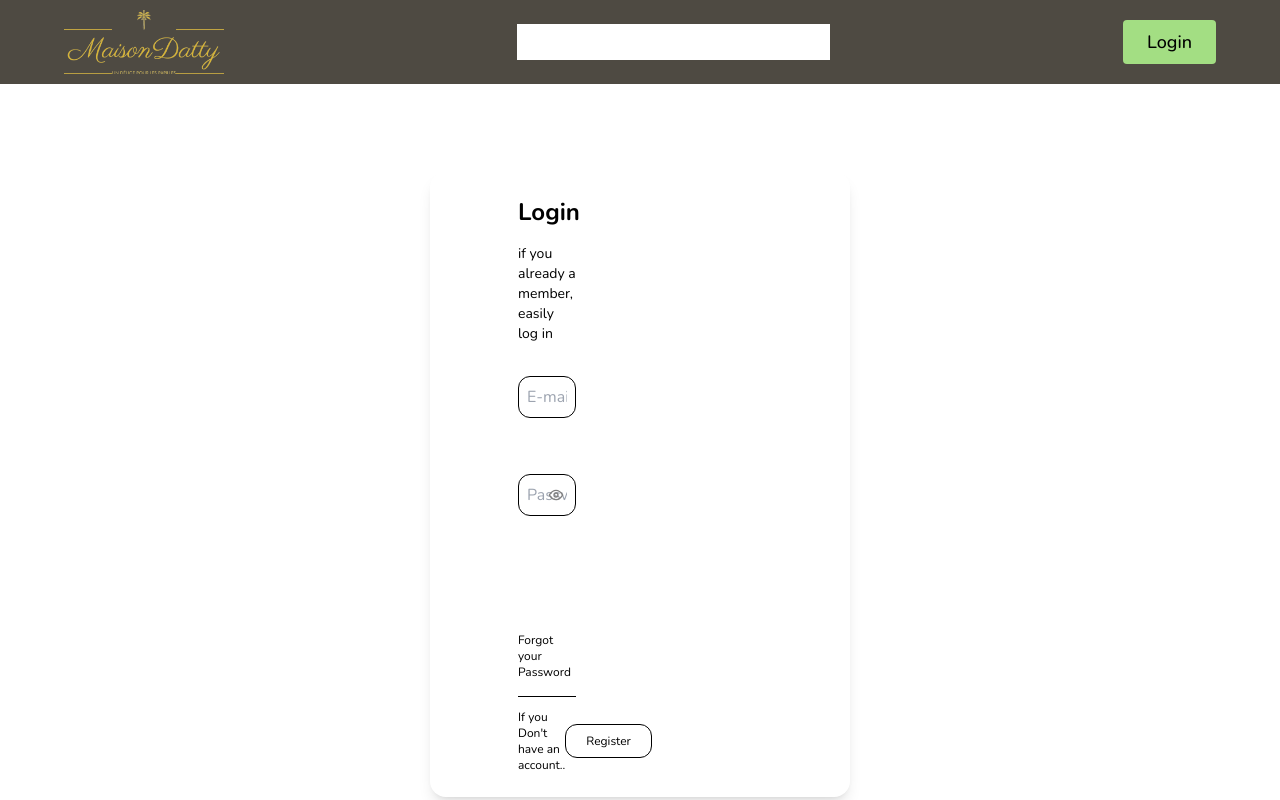
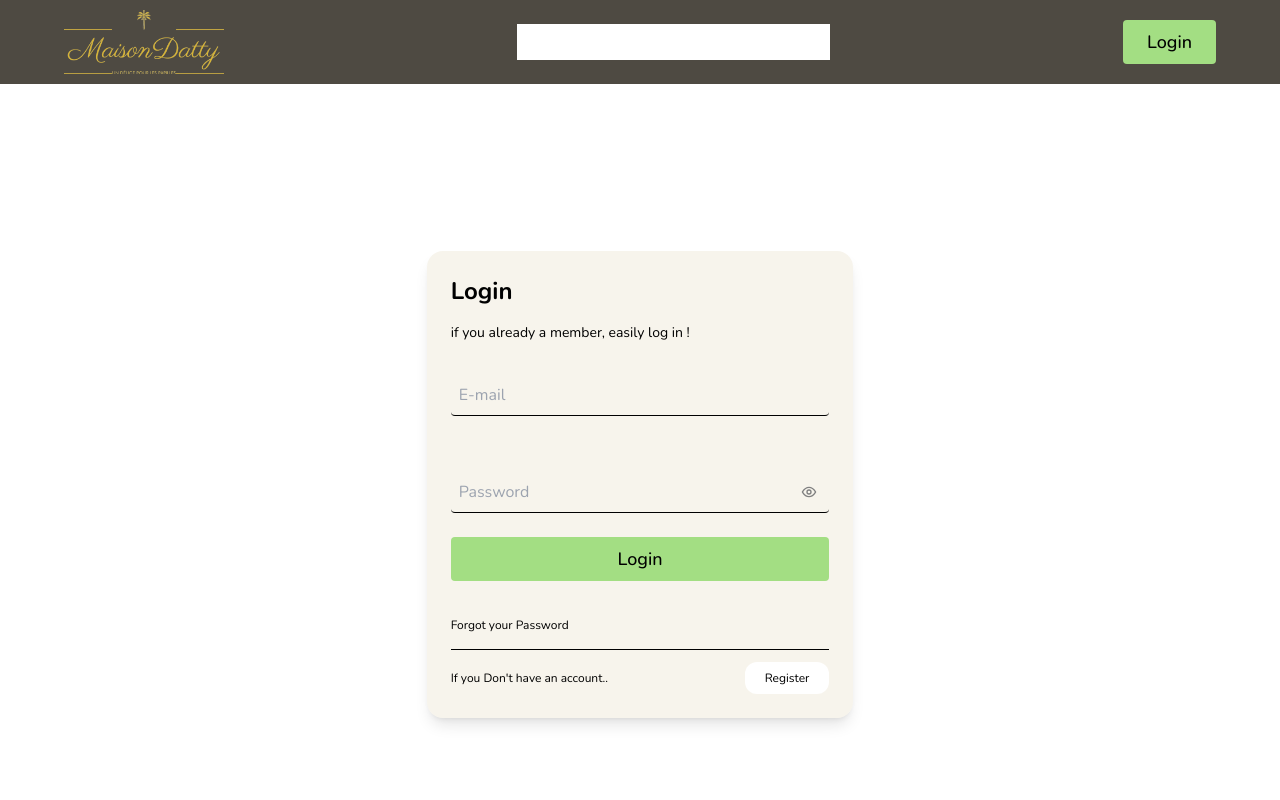
Before and after one commit to AbdelhaqNouhi/Fil-Rouge, a React (Vite) app in the folder Client/: page /signIn in a window 1280 px wide. Shown: the top 800 px of the page. Built offline with nearby package versions, Linux system fonts and the light colour scheme.

Commit message:
add login page

```diff
--- a/Client/src/assets/styles/PrimaryButton.css
+++ /dev/null
@@ -1,159 +0,0 @@
-@font-face {
-  font-family: "Valorant";
-  src: url("Valorant.otf");
-}
-
-:root {
-  --v-primary: #D4C7A0;
-  --v-white: #ece8e1;
-  --v-black: #0f1923;
-  --v-outline: rgba(236, 232, 225, 0.5);
-}
-
-*,
-::after,
-::before {
-  box-sizing: border-box;
-}
-
-html,
-body {
-  font-family: "Valorant";
-}
-
-#container {
-  display: flex;
-  flex-direction: column;
-  justify-content: center;
-  align-items: center;
-}
-
-.box {
-  width: 50%;
-}
-
-.logo {
-  fill: var(--v-white);
-}
-
-.betaText {
-  font-size: 2rem;
-  line-height: 2.5rem;
-  font-weight: 400px;
-  text-align: center;
-  margin-bottom: 20px;
-  margin-top: 40px;
-}
-
-button {
-  font-family: "DIN Next LT Pro Bold";
-  font-weight: 400;
-  width: 100%;
-  margin-bottom: 3rem;
-  position: relative;
-  display: block;
-  font-size: 1.9rem;
-  padding: 0.7rem;
-  border: 0;
-  text-transform: uppercase;
-  background-color: transparent;
-  cursor: pointer;
-  color: var(--v-white);
-}
-
-button:hover {
-  color: var(--v-white);
-}
-
-button::before,
-button::after {
-  background-color: transparent;
-  content: "";
-  display: block;
-  position: absolute;
-  height: calc(50% - 0.4rem);
-  width: 100%;
-  border: 1px solid var(--v-outline);
-  left: 0;
-}
-
-button::before {
-  border-bottom: 0;
-  top: 0;
-}
-
-button::after {
-  border-top: 0;
-  bottom: 0;
-}
-
-/* LABEL  */
-.label {
-  position: relative;
-  overflow: hidden;
-  margin: 0;
-}
-
-.label:before {
-  content: "";
-  height: 100%;
-  display: block;
-  position: absolute;
-  width: 100%;
-  left: 0;
-  bottom: 0;
-}
-
-/* Hover Effect */
-.hover-effect {
-  content: "";
-  display: block;
-  position: absolute;
-  height: 100%;
-  width: 120%;
-  top: 0;
-  left: -5%;
-  z-index: 1;
-  background-color: var(--v-primary);
-  transform: translateX(-100%) skew(-10deg);
-  transition: -webkit-transform 0.3s ease-out;
-  transition: transform 0.3s ease-out;
-}
-
-button:hover .hover-effect {
-  transform: translateX(0) skew(-10deg);
-}
-
-/* Label Text */
-.label-text {
-  position: relative;
-  display: block;
-  padding: 1rem;
-  background-color: transparent;
-  z-index: 1;
-}
-
-.label-text:after {
-  content: "";
-  display: block;
-  position: absolute;
-  height: 0.6rem;
-  width: 0.6rem;
-  right: 0;
-  bottom: 0;
-  background-color: var(--v-black);
-  transition: background-color 0.2s ease-in;
-}
-button:hover .label-text:after {
-  background-color: var(--v-white);
-}
-
-/* PRIMARY BUTTON */
-.primary {
-  color: var(--v-black);
-}
-
-.primary .label::before {
-  border: 1px solid #000000;
-  /* background-color: var(--v-white); */
-}
--- a/Client/src/components/Home/About.jsx
+++ b/Client/src/components/Home/About.jsx
@@ -4,7 +4,7 @@ import img from '../../assets/images/aboutus.jpg'
 const About = () => {
     return (
         <div className="md:my-10 my-16 mx-6 md:mx-16">
-            <div class="bg-[#D4C7A0] bg-opacity-20 rounded flex md:justify-between max-md:flex-col gap-12 px-4 py-4">
+            <div class="bg-secondary bg-opacity-20 rounded flex md:justify-between max-md:flex-col gap-12 px-4 py-4">
                 <div class="w-1/2 h-full max-md:w-full">
                     <img className='rounded' src={img} alt="" />
                 </div>
--- a/Client/src/components/Home/Contact.jsx
+++ b/Client/src/components/Home/Contact.jsx
@@ -5,7 +5,7 @@ import CustomButton from '../custom/button/CustomButton'
 const Contact = () => {
     return (
         <div className=' md:my-10 my-16 mx-6 md:mx-16'>
-            <div className='bg-[#D4C7A0] bg-opacity-20 rounded p-8 flex justify-between max-md:flex-col gap-10'>
+            <div className='bg-secondary bg-opacity-20 rounded p-8 flex justify-between max-md:flex-col gap-10'>
                 <div className='flex flex-col gap-16 max-md:gap-8'>
                     <h2 className='font-medium text-2xl'>Contact Us</h2>
                     <div className='flex flex-col gap-10'>
--- a/Client/src/layouts/button/PrimaryButton.tsx
+++ /dev/null
@@ -1,26 +0,0 @@
-import React from "react";
-import "../../assets/styles/PrimaryButton.css";
-import { useState } from "react";
-
-
-interface Prop{
-  children:string
-  onClick:()=>void
-  width:string
-}
-const PrimaryButton = (props:Prop) => {
-  return (
-    <div id="container">
-      <div className={`button ${props.width}`}>
-        <button className="primary" onClick={props.onClick}>
-          <div className="label">
-            <span className="hover-effect"></span>
-            <span className="label-text">{props.children}</span>
-          </div>
-        </button>
-      </div>
-    </div>
-  );
-};
-
-export default PrimaryButton;
--- a/Client/src/pages/Home.jsx
+++ b/Client/src/pages/Home.jsx
@@ -1,6 +1,5 @@
 import React from "react";
 import Typewriter from "typewriter-effect";
-// import PrimaryButton from "../layouts/Button/PrimaryButton";
 import CustomButton from "../components/custom/button/CustomButton";
 import Background from '../assets/images/Background.png'
 import Background2 from '../assets/images/Background2.png'
@@ -38,11 +37,6 @@ const Home = () => {
                             <h1>Customer in all simplicity.</h1>
                         </div>
                         <div className='flex'>
-                            {/* <PrimaryButton
-                                children={"Shop Online"}
-                                onClick={() => Sign_up()}
-                                width={"w-60"}
-                            /> */}
                             <CustomButton text="Shop Online" className='font-medium' />
                         </div>
                         <img className="bg-cover w-1/2 max-lg:hidden" src={Background2} alt="img" />
--- a/Client/src/pages/SignIn.jsx
+++ b/Client/src/pages/SignIn.jsx
@@ -2,6 +2,7 @@ import React from "react";
 import { Link, NavLink } from "react-router-dom";
 import { useState } from "react";
 import { useNavigate } from "react-router-dom";
+import CustomButton from "../components/custom/button/CustomButton";
 
 
 const SignIn = () => {
@@ -36,15 +37,15 @@ const SignIn = () => {
     return (
         <div>
             <div className="min-h-screen flex justify-center items-center">
-                <div className="bg-gray-100 flex rounded-2xl shadow-lg max-w-3/1 items-center p-6">
-                    <div className="md:w-1/2 w-screen px-16">
+                <div className="bg-secondary md:w-1/3 w-full mx-6 bg-opacity-20 flex rounded-2xl shadow-lg items-center p-6">
+                    <div className="w-full">
                         <h2 className="font-bold text-2xl text-blue-500">Login</h2>
                         <p className="text-sm mt-4">
-                            if you already a member, easily log in
+                            if you already a member, easily log in !
                         </p>
                         <form onSubmit={ loginUser } className="flex flex-col gap-6">
                             <input
-                                className="p-2 mt-8 rounded-xl border"
+                                className="w-full p-2 mt-8 border-b bg-secondary bg-opacity-0 rounded outline-none"
                                 type="email"
                                 name="email"
                                 placeholder="E-mail"
@@ -53,7 +54,7 @@ const SignIn = () => {
                             />
                             <div className="relative">
                                 <input
-                                    className="w-full p-2 mt-8 rounded-xl border"
+                                    className="w-full p-2 mt-8 border-b bg-secondary bg-opacity-0 rounded outline-none"
                                     type="password"
                                     name="password"
                                     placeholder="Password"
@@ -84,17 +85,17 @@ const SignIn = () => {
                                     />
                                 </svg>
                             </div>
-
-                            <button className="hover:scale-105 duration-300 bg-blue-500 text-white rounded-md py-2 mt-4">
-                                Login
-                            </button>
+                            <CustomButton type="submit" text="Login" />
                         </form>
                         <p className="mt-5 text-xs border-b border-gray-400 py-4">
                             Forgot your Password
                         </p>
                         <div className="mt-3 text-xs flex justify-between items-center">
                             <p>If you Don't have an account..</p>
-                            <Link to="/SignUp"><button className="hover:scale-105 duration-300 py-2 px-5 bg-white hover:text-black border rounded-xl"> Register </button></Link>
+                            <Link to="/SignUp">
+                                <button className="hover:scale-105 duration-300 py-2 px-5 bg-white rounded-xl hover:bg-green"> Register
+                                </button>
+                            </Link>
                         </div>
                     </div>
                 </div>
```
Also changed, not shown: Client/src/assets/styles/index.css (deleted), Client/src/layouts/index.js (deleted).
